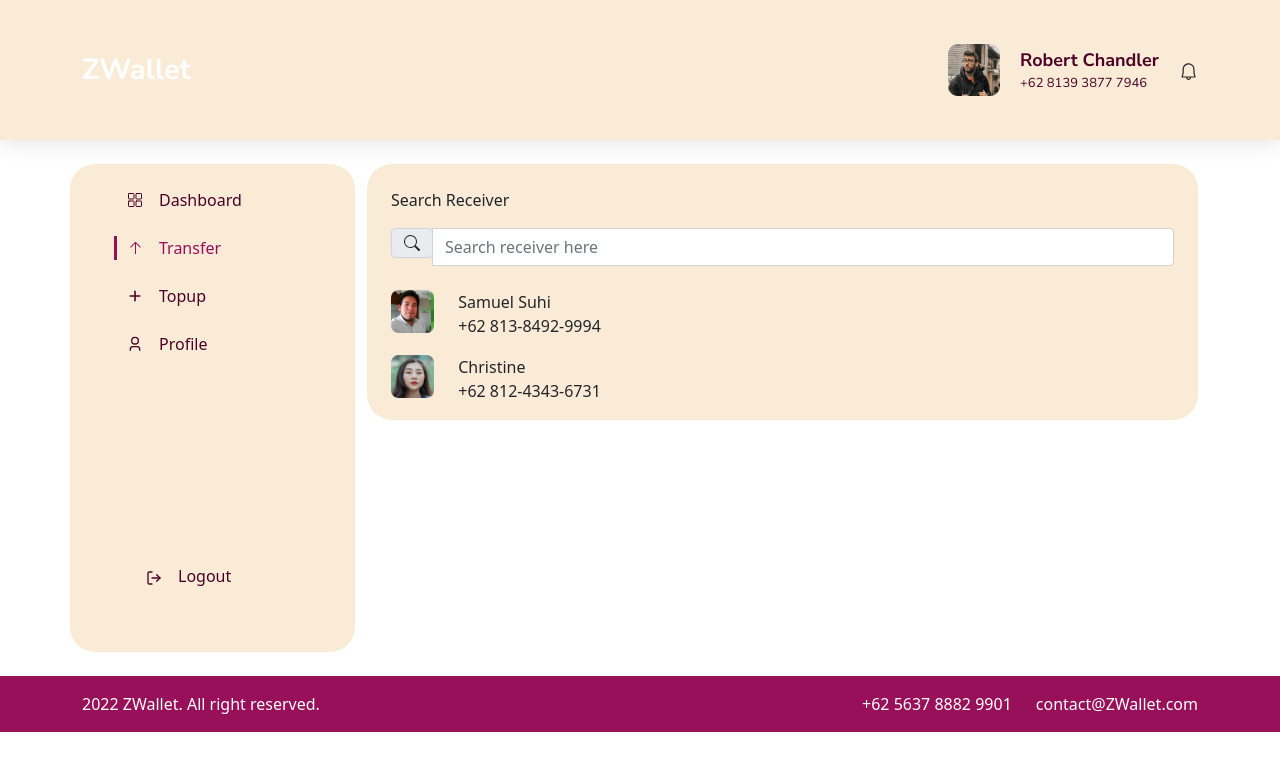
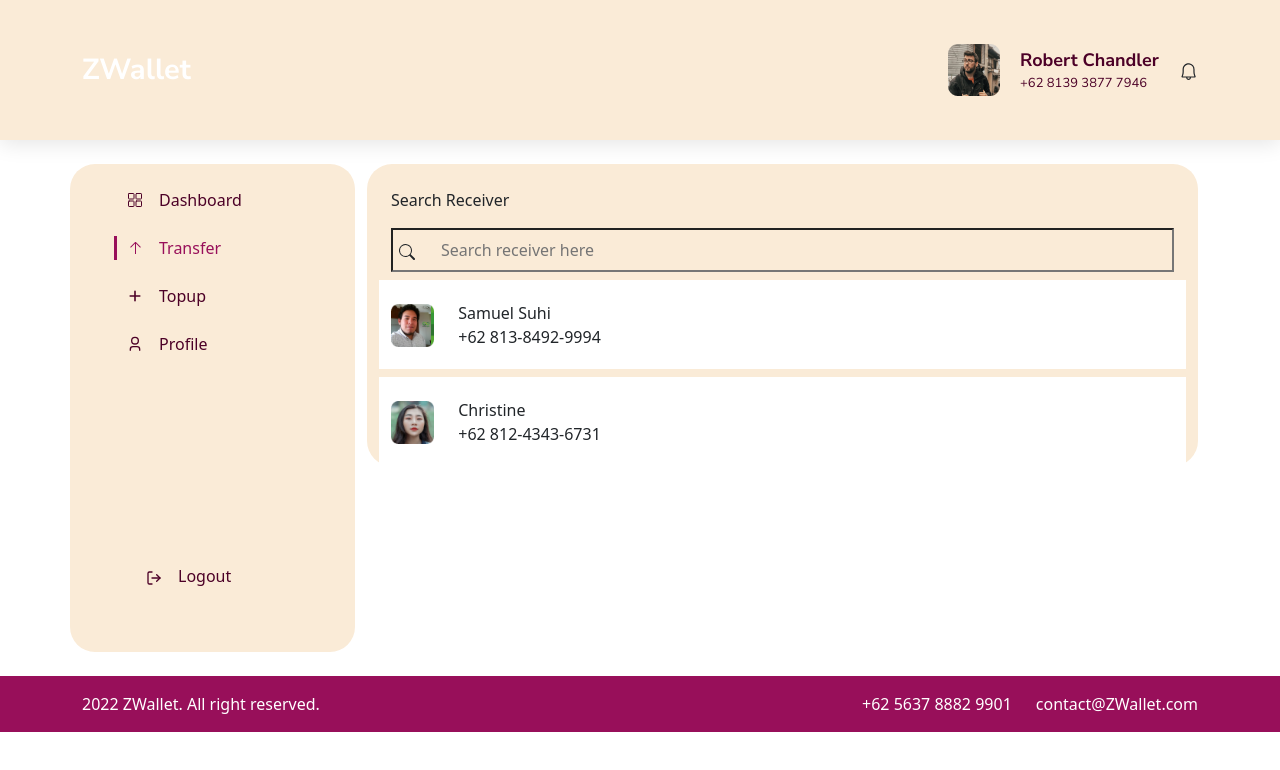
Before and after one commit to aviantofan/Excash-frontend, a Next.js app: page /transfer in a window 1280 px wide. Shown: the top 770 px of the page. Built offline with nearby package versions, Linux system fonts and the light colour scheme.

Commit message:
feat: add updates layout

```diff
--- a/pages/transfer.js
+++ b/pages/transfer.js
@@ -24,29 +24,27 @@ const home = () => {
               </div>
               <div className='row'>
                 <div className='col-12'>
-                  <div className="input-group mb-3">
-                    <div className="input-group-prepend">
-                      <span className="input-group-text" id="basic-addon1"><BsSearch /></span>
-                    </div>
-                    <input type="text" className="form-control" placeholder="Search receiver here" aria-label="Username" aria-describedby="basic-addon1" />
+                  <div className='d-flex flex-row align-items-center d-inline-block position-relative'>
+                    <div className="position-absolute px-2"><BsSearch /></div>
+                    <input type="text" className='px-5 py-2 bg-color5 w-100' placeholder='Search receiver here' />
                   </div>
                 </div>
               </div>
-              <div className='row mt-2'>
               {transfer.map(item => {
                 return (
                   <>
-                      <div className='col-lg-1 mb-3' key='history'>
+                    <div className='row mt-2 data bg-white align-items-center'>
+                      <div className='col-lg-1 mb-3 pt-4' key='history'>
                         <Image src={item.image} width={56} height={56} alt='user' />
                       </div>
                       <div className='col-lg-11'>
                         <div>{item.name}</div>
                         <div>{item.number}</div>
                       </div>
+                    </div>
                   </>
                 )
               })}
-              </div>
             </div>
           </div>
         </div>
```
Lines whose indentation alone changed are shown as unchanged.
